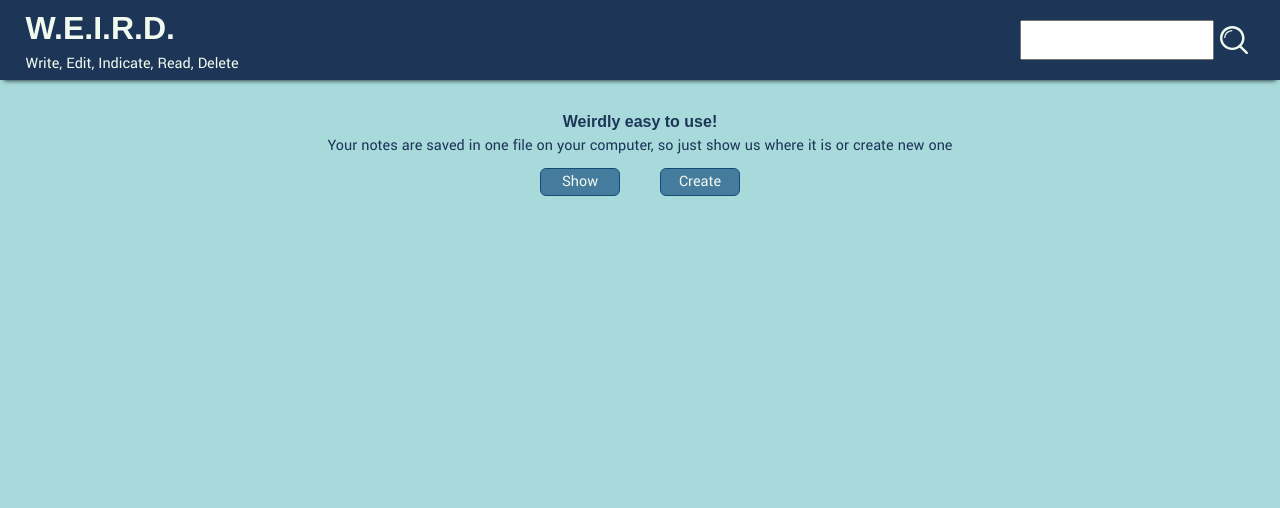
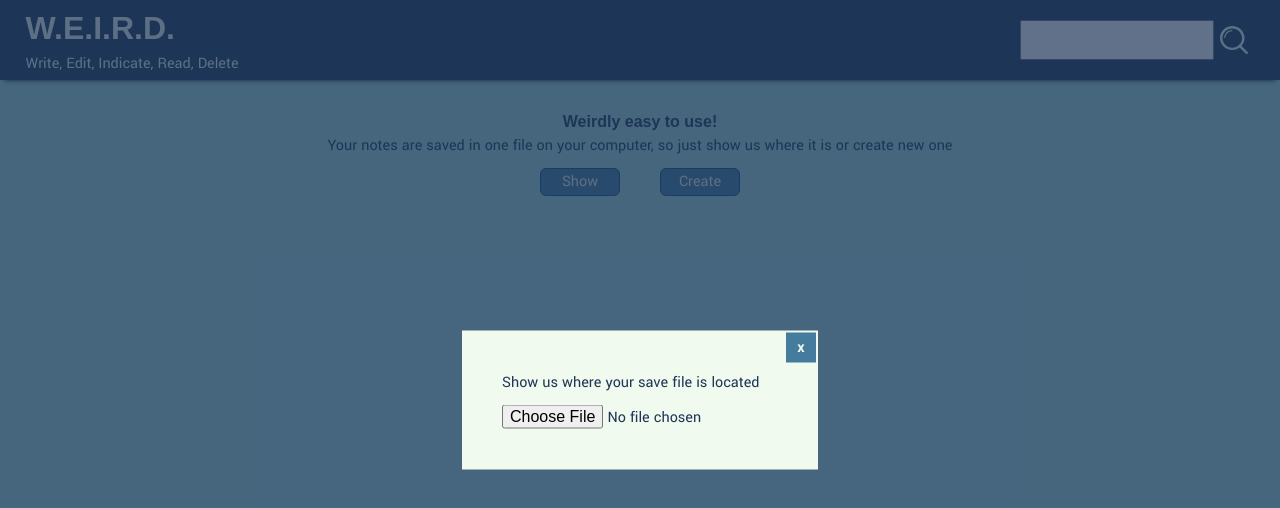
Before and after one commit to EriKuroi/testNyblesoft, a React (Create React App) app: page / in a window 1280 px wide. Both pictures are taken after a click on the button "Show". Shown: the top 508 px of the page. Built offline with nearby package versions, Linux system fonts and the light colour scheme.

Commit message:
Add ability to choose a file to read from Add modal for it

```diff
--- a/package.json
+++ b/package.json
@@ -8,6 +8,7 @@
     "@testing-library/user-event": "^12.8.3",
     "react": "^17.0.1",
     "react-dom": "^17.0.1",
+    "react-modal": "^3.12.1",
     "react-scripts": "4.0.3",
     "react-tooltip": "^4.2.15",
     "react-uuid": "^1.0.2",
--- a/src/App.js
+++ b/src/App.js
@@ -1,32 +1,35 @@
 import './App.scss';
-import { useState, useEffect } from 'react';
+import { useState } from 'react';
 import Header from './components/header/Header';
 import NoteCard from './components/noteCard/NoteCard';
 import ClarifyFile from './components/clarifyFile/ClarifyFile';
-// import notesFile from 'C:/Users/Eri Kurayami/notes.json'
 import uuid from 'react-uuid';
+
 function App() {
   const [notes, setNotes] = useState([]);
   const [notesLoaded, setNotesLoaded] = useState(false);
-
-  // useEffect(() => {
-
-  // }, []);
   const handleCardClick = () => {
     console.log('CLICK')
   };
   const handleSearch = () => {
     console.log('search')
   };
-  const handleFileButtonsClick = (e) => {
-    console.log(e.target.id)
+  const handleFile = (event) => {
+    if (event.target.files && event.target.files[0]) {
+      const reader = new FileReader();
+      reader.onload = function (e) {
+        setNotes(JSON.parse(e.target.result));
+        setNotesLoaded(true);
+      }
+      reader.readAsText(event.target.files[0]);
+    }
   };
   return (
     <>
       <Header handleClick={handleSearch}></Header>
       <main>
         {!notesLoaded && <>
-          <ClarifyFile handleClick={handleFileButtonsClick}/>
+          <ClarifyFile handleFile={handleFile} />
         </>}
         {notesLoaded && <>
           <button className="addButton">+</button>
--- a/src/components/clarifyFile/ClarifyFile.js
+++ b/src/components/clarifyFile/ClarifyFile.js
@@ -1,14 +1,71 @@
 import './clarifyFile.scss'
+import { useState } from 'react'
+import Modal from 'react-modal';
 
-const ClarifyFile = ({ handleClick }) => {
+Modal.setAppElement('#root')
+
+const customStyles = {
+    content: {
+        top: '50%',
+        left: '50%',
+        right: 'auto',
+        bottom: 'auto',
+        marginRight: '-50%',
+        transform: 'translate(-50%, -50%)'
+    }
+};
+
+const ClarifyFile = ({ handleFile    }) => {
+    const [modalIsOpen, setIsOpen] = useState(false);
+    const [modalType, setModalType] = useState('show')
+    const customStyles = {
+        content: {
+            top: '50%',
+            left: '50%',
+            right: 'auto',
+            bottom: 'auto',
+            marginRight: '-50%',
+            transform: 'translate(-50%, -50%)'
+        }
+    };
+
+    function openModal() {
+        setIsOpen(true);
+    }
+
+    function afterOpenModal() {
+        // references are now sync'd and can be accessed.
+    }
+
+    function closeModal() {
+        setIsOpen(false);
+    }
+
     return (
         <section className="clarify-file-area">
             <h2>Weirdly easy to use!</h2>
             <p>Your notes are saved in one file on your computer, so just show us where it is or create new one</p>
-     <div>
-           <button id="show" onClick={handleClick}>Show</button>
-           <button id="create" onClick={handleClick}>Create</button>
-     </div>
+            <div>
+                <button id="show" onClick={openModal}>Show</button>
+                <button id="create" onClick={openModal}>Create</button>
+            </div>
+            <Modal
+                isOpen={modalIsOpen}
+                onAfterOpen={afterOpenModal}
+                onRequestClose={closeModal}
+                style={customStyles}
+                contentLabel="Example Modal"
+                className="Modal"
+                overlayClassName="Overlay"
+            >
+                <button onClick={closeModal}>x</button>
+                {modalType === 'show' &&<div>
+                    <p>Show us where your save file is located</p>
+                        <input type="file" onChange={handleFile}/>
+                        <div id="test"></div>
+                </div>}
+
+            </Modal>
         </section>
     )
 };
--- a/src/components/clarifyFile/clarifyFile.scss
+++ b/src/components/clarifyFile/clarifyFile.scss
@@ -30,3 +30,41 @@
         }
     }
 }
+
+.Modal {
+    position: absolute;
+    // display: flex;
+    // flex-flow: column;
+    // align-items: center;
+    top: 40px;
+    left: 40px;
+    right: 40px;
+    bottom: 40px;
+    // width: 50%;
+    padding: 40px;
+    background-color: library.$white;
+    color: library.$darkblue;
+    button{
+        position: fixed;
+        top: 2px;
+        right: 2px;
+        width: 30px;
+        height: 30px;
+        font-weight: 800;
+        border: none;
+        background-color: library.$blue;
+        color: library.$white;
+    }
+    p{
+        margin-bottom: 10px;
+    }
+  }
+
+  .Overlay {
+    position: fixed;
+    top: 0;
+    left: 0;
+    right: 0;
+    bottom: 0;
+    background-color: rgba( library.$darkblue, .7 );
+  }
```
Also changed, not shown: 1 other file (tests, documents, lock files or other folders).
